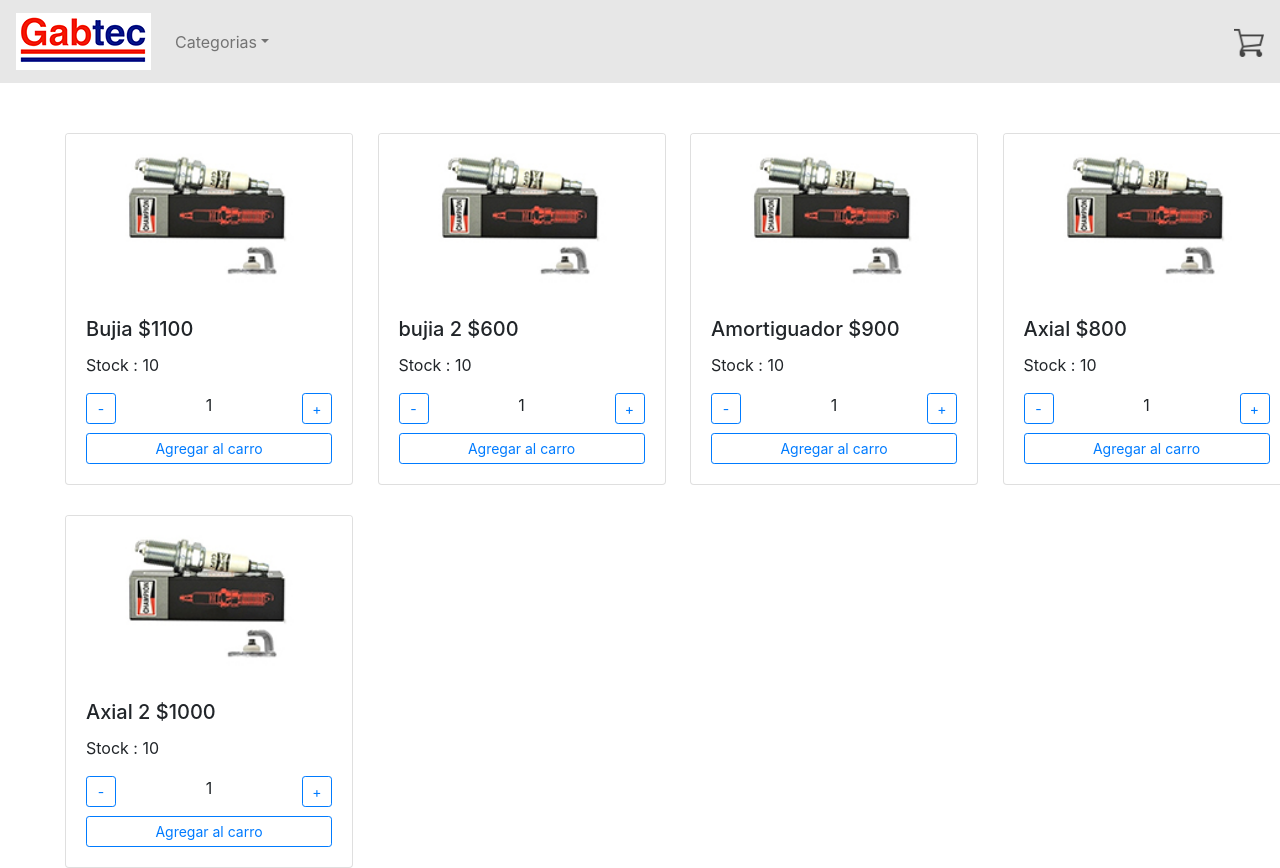
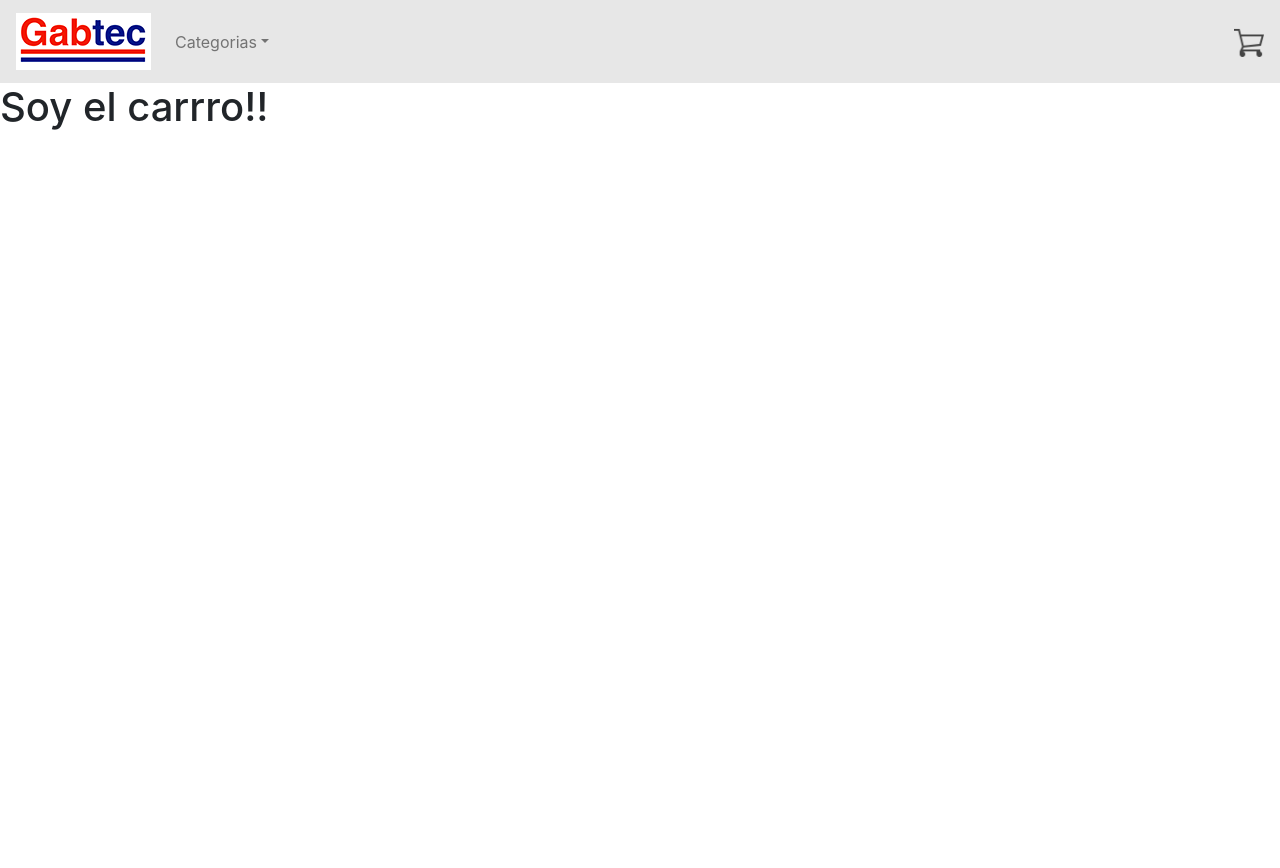
Before and after one commit to sebasttian9/ecommerce, a React (Create React App) app: page /cart in a window 1280 px wide. After the commit the page ends 800 px from the top, so only its background shows below. Built offline with nearby package versions, Linux system fonts and the light colour scheme.

Commit message:
redireccionar a /cart

```diff
--- a/src/App.js
+++ b/src/App.js
@@ -7,6 +7,7 @@
 import {useState, useEffect} from 'react';
 import Listado from './components/ListProdHome/ListadoProdHome';
 import ItemDetailContainer from './components/ItemDetailContainer/ItemDetailContainer';
+import Cart from './components/Cart/Cart';
 // Put any other imports below so that CSS from your
 // components takes precedence over default styles.
 
@@ -26,6 +27,9 @@
           <Route path="/detail/:idProducto?"> {/* /:id -> (Parametro obligatorio), /:id? -> opcional */}
             <ItemDetailContainer/>
           </Route>
+          <Route path="/cart">
+            <Cart/>
+          </Route>
           <Route path="*">
             <Listado/>
           </Route>
--- /dev/null
+++ b/src/components/Cart/Cart.jsx
@@ -0,0 +1,11 @@
+const Cart = () =>{
+
+
+    return (
+        <>
+        <h1>Soy el carrro!!</h1>
+        </>
+    );
+}
+
+export default Cart;
--- a/src/components/itemDetail/itemDetail.jsx
+++ b/src/components/itemDetail/itemDetail.jsx
@@ -2,10 +2,20 @@
 import './itemDetail.css';
 import { useEffect } from 'react';
 import {Link, useParams} from 'react-router-dom';
+import { Redirect } from "react-router-dom";
+import { useHistory } from "react-router-dom";
 
 const ItemDetail = (prod) =>{
 
-       console.log(prod.item);
+       //console.log(prod.item);
+
+       const history = useHistory();
+
+       function activateLasers() {
+           alert('Producto Agregardo');
+         history.push("/cart");
+       }
+
 
 
         // recibir parametro enviado por la ruta
@@ -17,6 +27,8 @@
        }, [id]);
 
     return (
+
+
 
         // Detalle del producto (ficha de presentacion)
         <>
@@ -46,7 +58,7 @@
 
                         </div>
                         <div className="col-12 mt-3">
-                            <button className="btn btn-success">Agregar al Carro</button>
+                            <button className="btn btn-success" onClick={activateLasers}>Agregar al Carro</button>
                             <Link to={'/'} className="btn btn-danger ml-3">Volver</Link>
                         </div>
 
```
Also changed, not shown: 1 other file (tests, documents, lock files or other folders).
